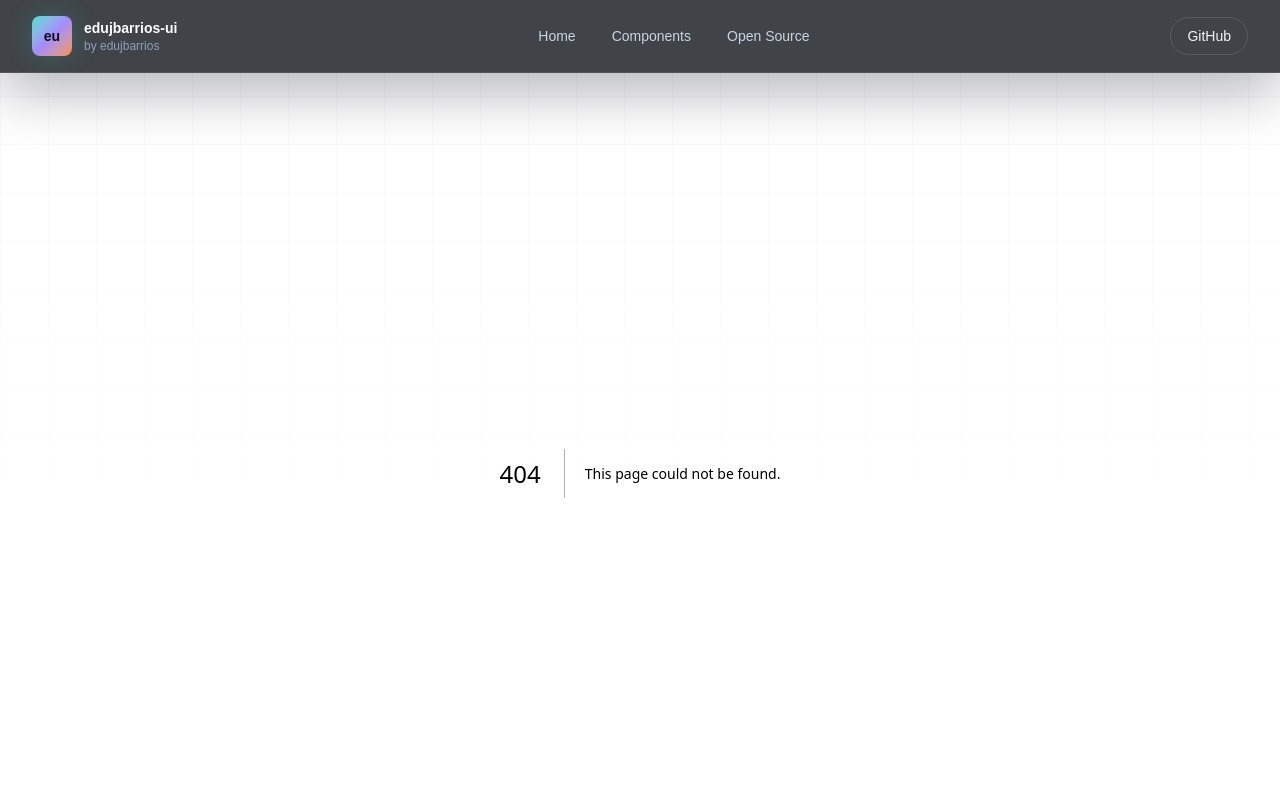
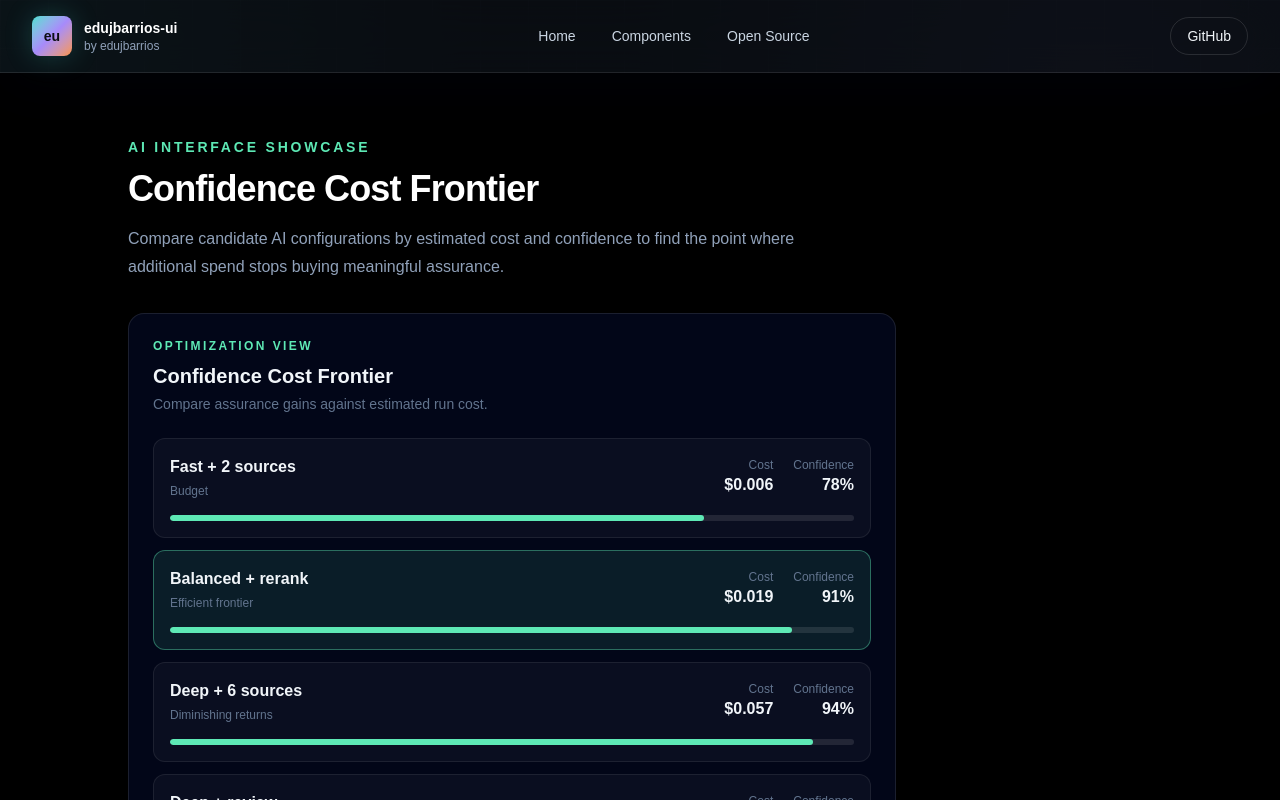
Before and after one commit to edujbarrios/edujbarrios-ui, a Next.js app: page /showcase/confidence-cost-frontier in a window 1280 px wide. Before the commit this address had no page. Shown: the top 800 px of the page. Built offline with nearby package versions, Linux system fonts and the light colour scheme.

Commit message:
feat: add Confidence Cost Frontier showcase (#83)
* feat: add Confidence Cost Frontier component

* feat: add Confidence Cost Frontier showcase

```diff
--- /dev/null
+++ b/app/showcase/confidence-cost-frontier/page.tsx
@@ -0,0 +1,16 @@
+import { ConfidenceCostFrontier } from "@/components/ui/confidence-cost-frontier";
+
+export default function ConfidenceCostFrontierShowcase() {
+  return (
+    <main className="min-h-screen bg-black px-6 py-16">
+      <div className="mx-auto flex max-w-5xl flex-col gap-8">
+        <div className="max-w-2xl">
+          <p className="text-sm font-semibold uppercase tracking-[0.2em] text-emerald-300">AI Interface Showcase</p>
+          <h1 className="mt-3 text-4xl font-black tracking-tight text-white">Confidence Cost Frontier</h1>
+          <p className="mt-4 text-base leading-7 text-slate-400">Compare candidate AI configurations by estimated cost and confidence to find the point where additional spend stops buying meaningful assurance.</p>
+        </div>
+        <ConfidenceCostFrontier />
+      </div>
+    </main>
+  );
+}
--- /dev/null
+++ b/components/ui/confidence-cost-frontier.tsx
@@ -0,0 +1,40 @@
+const candidates = [
+  { label: "Fast + 2 sources", cost: 0.006, confidence: 78, note: "Budget" },
+  { label: "Balanced + rerank", cost: 0.019, confidence: 91, note: "Efficient frontier" },
+  { label: "Deep + 6 sources", cost: 0.057, confidence: 94, note: "Diminishing returns" },
+  { label: "Deep + review", cost: 0.084, confidence: 97, note: "High assurance" },
+];
+
+export function ConfidenceCostFrontier() {
+  return (
+    <section className="w-full max-w-3xl rounded-2xl border border-white/10 bg-slate-950 p-6 text-slate-100 shadow-2xl">
+      <div>
+        <p className="text-xs font-semibold uppercase tracking-[0.2em] text-emerald-300">Optimization view</p>
+        <h2 className="mt-2 text-xl font-bold">Confidence Cost Frontier</h2>
+        <p className="mt-1 text-sm text-slate-500">Compare assurance gains against estimated run cost.</p>
+      </div>
+
+      <div className="mt-6 space-y-3">
+        {candidates.map((candidate) => (
+          <article key={candidate.label} className={`rounded-xl border p-4 ${candidate.note === "Efficient frontier" ? "border-emerald-300/40 bg-emerald-300/10" : "border-white/8 bg-white/[0.035]"}`}>
+            <div className="flex flex-wrap items-center justify-between gap-3">
+              <div>
+                <h3 className="font-bold text-slate-100">{candidate.label}</h3>
+                <p className="mt-1 text-xs text-slate-500">{candidate.note}</p>
+              </div>
+              <div className="flex items-center gap-5 text-right">
+                <div><p className="text-xs text-slate-500">Cost</p><p className="font-bold tabular-nums">${candidate.cost.toFixed(3)}</p></div>
+                <div><p className="text-xs text-slate-500">Confidence</p><p className="font-bold tabular-nums">{candidate.confidence}%</p></div>
+              </div>
+            </div>
+            <div className="mt-4 h-1.5 overflow-hidden rounded-full bg-white/10" role="progressbar" aria-label={`${candidate.label} confidence`} aria-valuemin={0} aria-valuemax={100} aria-valuenow={candidate.confidence}>
+              <div className="h-full rounded-full bg-emerald-300" style={{ width: `${candidate.confidence}%` }} />
+            </div>
+          </article>
+        ))}
+      </div>
+
+      <p className="mt-5 text-sm leading-6 text-slate-400">Balanced + rerank is the efficient default: it reaches 91% confidence before the cost curve steepens sharply.</p>
+    </section>
+  );
+}
```
